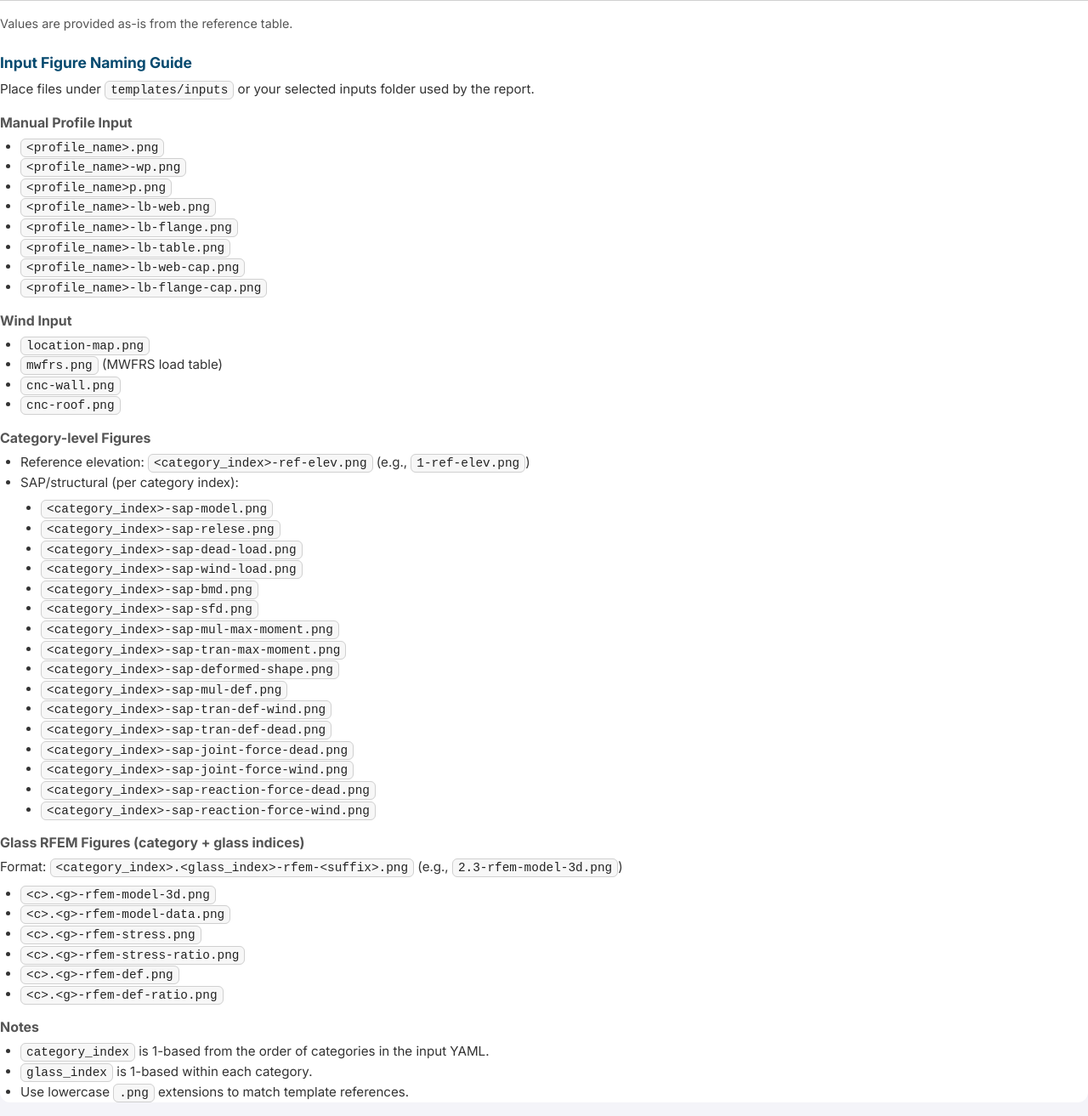
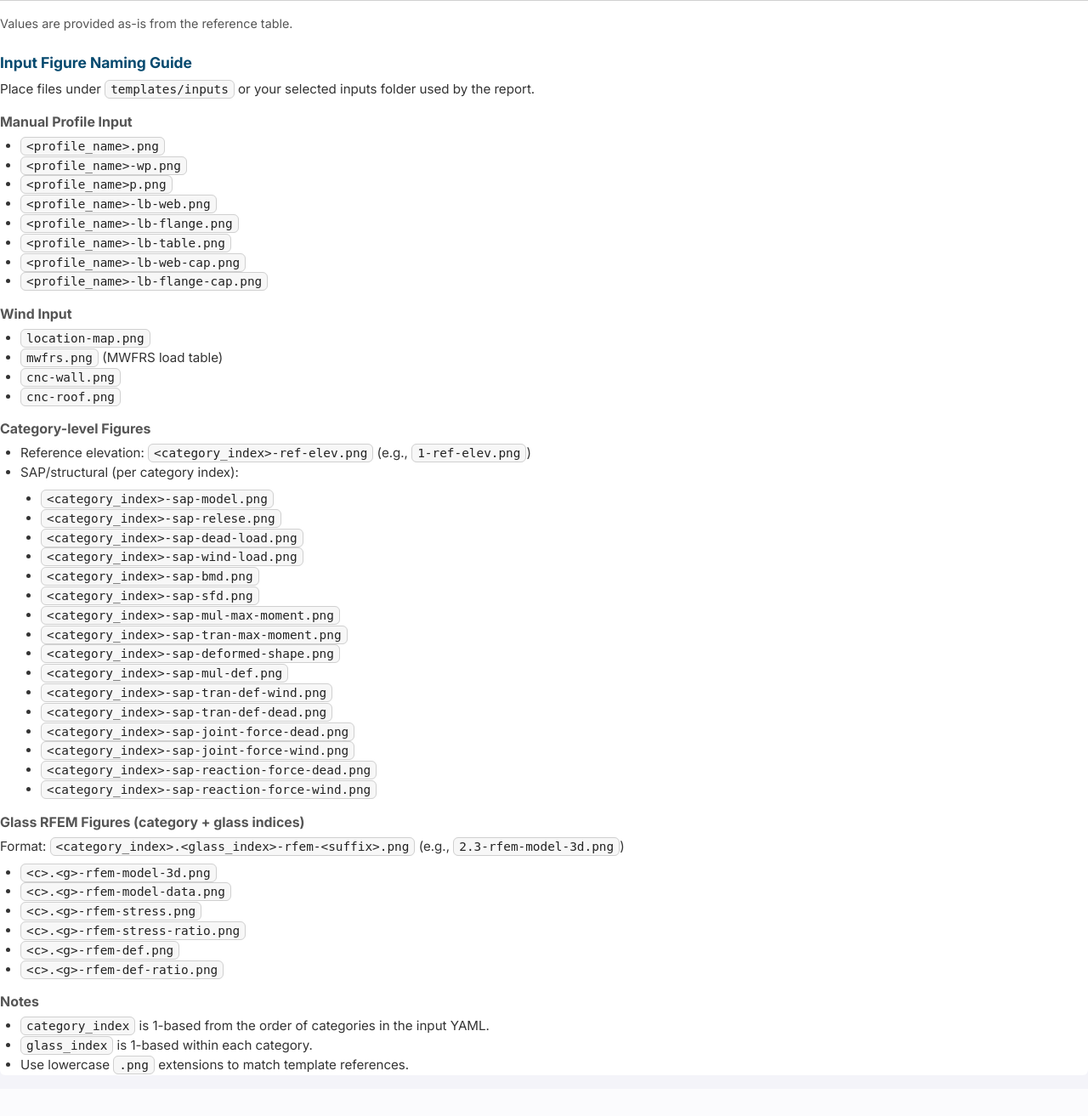
Before and after one commit to shuvroce/facade-report, a Flask app: page /input-helper in a window 1280 px wide. Shown: the part 1607-2920 px from the top of the page at 85% size. After the commit the page ends 2871 px from the top, so only its background shows below. Run offline with Flask 3, Linux system fonts and the light colour scheme.

Commit message:
css variable updated

```diff
--- a/static/app.css
+++ b/static/app.css
@@ -6,18 +6,15 @@
     --transition-border: border-color 0.1s ease 0s;
 
     /* Layout Widths */
-    --container-width-nav: 80%;
-    --container-width-lg: 70%;
-    --container-width-md: 95%;
-    --form-width: 40%;
-    --container-width-slider: 100%;
+    --container-width: 1100px;
+    --modal-width-max: 900px;
+    --status-area-width: 265px;
 
     /* Border Radius */
-    --radius-1: 2rem;
-    --radius-2: 1.2rem;
-    --radius-3: 0.8rem;
-    --radius-4: 0.5rem;
-    --radius-5: 0.3rem;
+    --radius-1: 4px;
+    --radius-2: 6px;
+    --radius-3: 8px;
+    --radius-4: 10px;
 
     /* Light Theme - Background Colors */
     --bg-body: #f4f4f9;
@@ -61,6 +58,10 @@
     --btn-accent-hover: #075cb8;
     --btn-danger: #dc3545;
     --btn-danger-hover: #c72d3c;
+
+    --color-green: #22c55e;
+    --color-red: #ef4444;
+    --color-blue: #0d6efd;
 }
 
 /* Dark Theme Colors */
@@ -155,7 +156,7 @@ body {
 
 *::-webkit-scrollbar-thumb {
     background-color: var(--scrollbar-thumb);
-    border-radius: 8px;
+    border-radius: var(--radius-3);
     border: 2px solid var(--scrollbar-track);
 }
 
@@ -981,7 +982,7 @@ summary {
     margin: 0 auto;
     background: var(--bg-primary);
     /* border: 1px solid var(--border-primary); */
-    border-radius: 12px;
+    border-radius: var(--radius-2);
     /* box-shadow: 0 10px 30px rgba(0, 0, 0, 0.08); */
     /* padding: 16px; */
     transition: var(--transition-bg), var(--transition-border);
@@ -1048,11 +1049,11 @@ summary {
 .helper-card code {
     background: var(--bg-code);
     border: 1px solid var(--border-code);
-    border-radius: 6px;
+    border-radius: var(--radius-2);
     padding: 2px 6px;
     font-size: 0.9rem;
     color: var(--text-code);
-    font-family: 'Courier New', monospace;
+    font-family: monospace;
     transition: var(--transition-bg), var(--transition-border);
 }
 
```
Also changed, not shown: other parts of static/app.css (+28 -28 lines).
